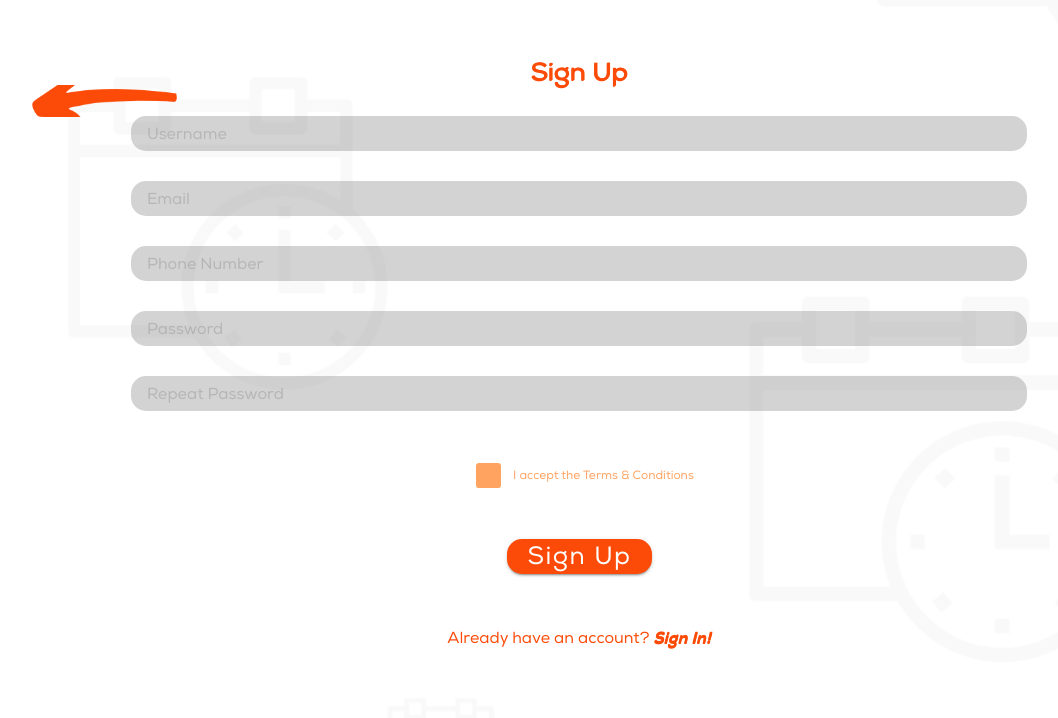
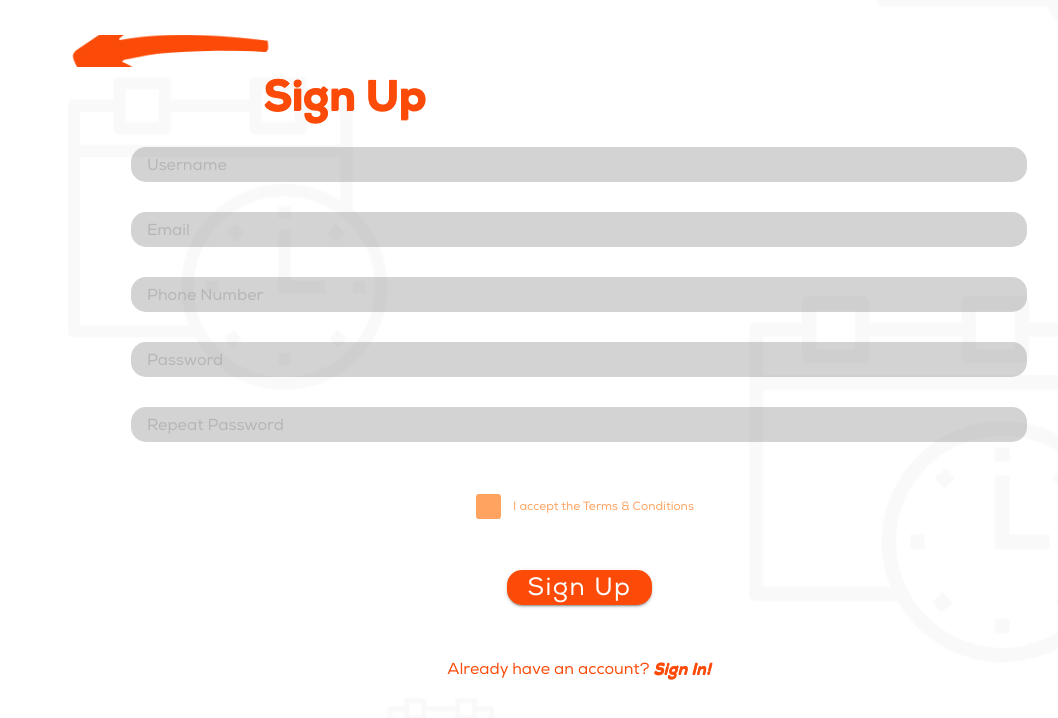
Before and after one commit to WilfredoHernandez/RTApp, a React (Create React App) app: page /Register in a window 1280 px wide. Shown: the top 718 px of the page, without its empty margins (61-1119 px from the left). Built offline with nearby package versions, Linux system fonts and the light colour scheme.

Commit message:
Solve classname conflict problems between Forget & Register and mod some variables for turn back arrow

```diff
--- a/src/pages/Forget.scss
+++ b/src/pages/Forget.scss
@@ -3,10 +3,10 @@
   --overflow: hidden;
 }
 
-.flechaIr{
+.flechaIrForget{
   position: relative;
-  width: 46%; height: 5%;
-  left: -50px; top: 30px;
+  width: 45%; height: 4%;
+  left: -35px; top: 35px;
   transform: scalex(-1);
 }
 
--- a/src/pages/Forget.tsx
+++ b/src/pages/Forget.tsx
@@ -7,7 +7,7 @@ const Forget: React.FC = () => {
       <IonPage>
         <IonContent class="ion-text-center" id="background">
 
-        <div className = "flechaIr">
+        <div className = "flechaIrForget">
             <IonButtons>
                 <IonButton routerLink="/Login">
                     <IonImg src="..\..\assets\flechaIr.png"/>
--- a/src/pages/Register.scss
+++ b/src/pages/Register.scss
@@ -11,25 +11,24 @@
   flex-direction: column;
 }
 
-.flechaIr{
+.flechaIrRegistrer{
   position: relative;
-  width: 46%; height: 5%;
-  left: -50px; top: 30px;
+  width: 40%; height: 4%;
+  left: -25px; top: 35px;
   transform: scalex(-1);
 }
 
-.regisHeader{
+.RegisHeader{
   position: relative;
-  width: 8em; height: 6%; right: 50%;
+  width: 8em; height: 6%;
   bottom: 0px; left: 0.7em;
   color: #fc4b08;
   font-size: 43px;
-  font-weight: 900;
+  text-align: start;
   text-shadow: 0px 1px, 1px 0px;
-  text-align: start;
-  margin-left: 18%;
-  padding-top: 35px;
-  margin-bottom: 35px;
+  margin-left: 23%;
+  padding-top: 3vh;
+  margin-bottom: 4vh;
 }
 
 #inputStyle {
@@ -48,17 +47,6 @@
 
 #loginLink {
     text-decoration: none;
-}
-
-h1 {
-    color: #fc4b08;
-    font-size: 50px;
-    font-weight: 900;
-    margin-bottom: 30px;
-    margin-top: 10px;
-    text-shadow: 0px 1px, 1px 0px;
-    transform: scaleY(.95);
-    font-family: 'Nexa';
 }
 
 #checkboxTerms {
--- a/src/pages/Register.tsx
+++ b/src/pages/Register.tsx
@@ -29,14 +29,16 @@ const Register: React.FC = () => {
   return (
     <IonPage>
       <IonContent class= "ion-text-center" id = "background">
-      <div className = "flechaIr">
+      <div className = "flechaIrRegistrer">
             <IonButtons>
                 <IonButton routerLink="/Login">
                     <IonImg src="..\..\assets\flechaIr.png"/>
                 </IonButton>
             </IonButtons>
         </div>
-        <h1 className="RegisHeader" >Sign Up</h1>
+        <h1 className="RegisHeader">
+        <strong>Sign Up</strong>
+        </h1>
           {/* Creating a form with all the required inputs */}
           <div id = "form">
             <IonInput
```
